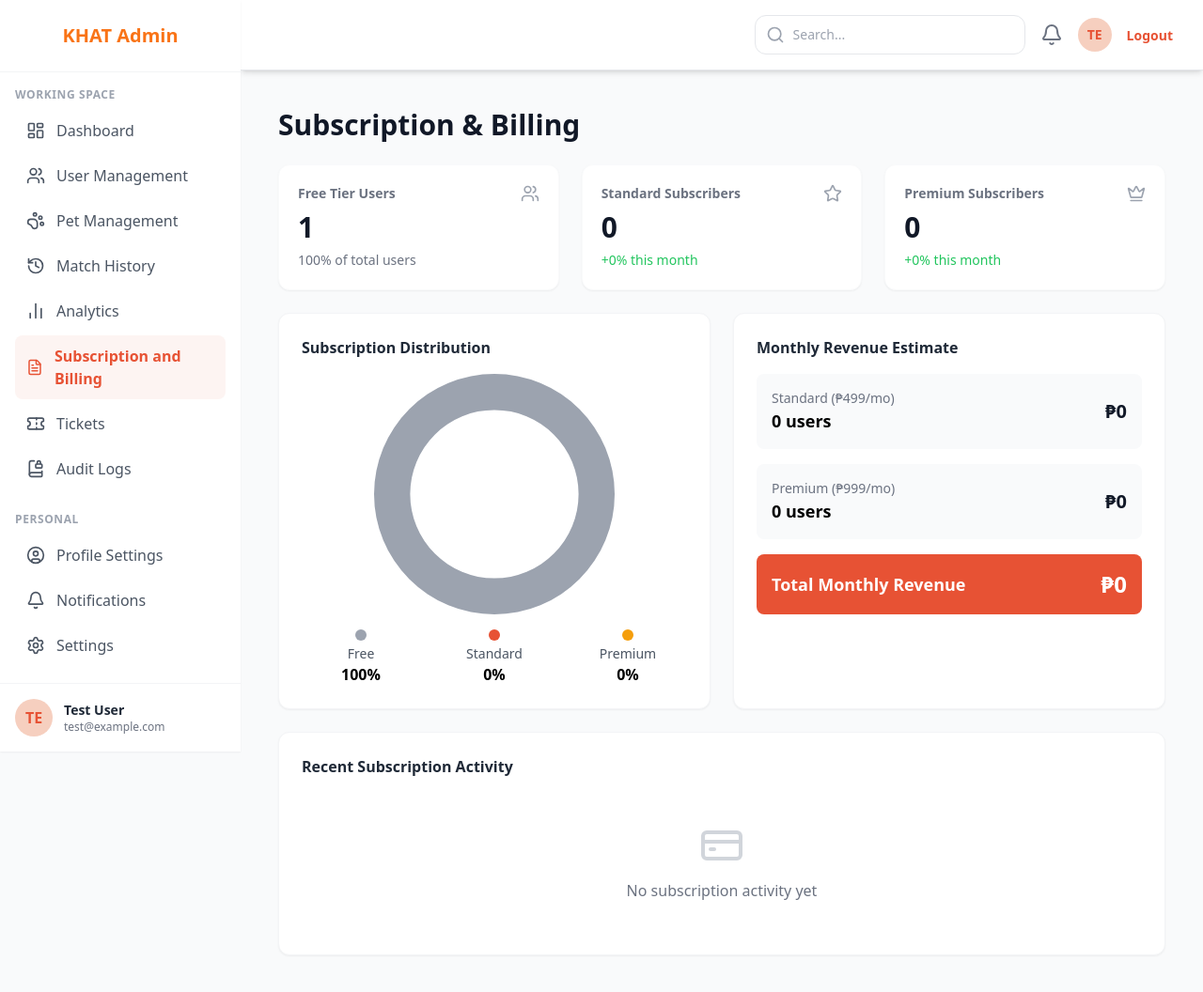
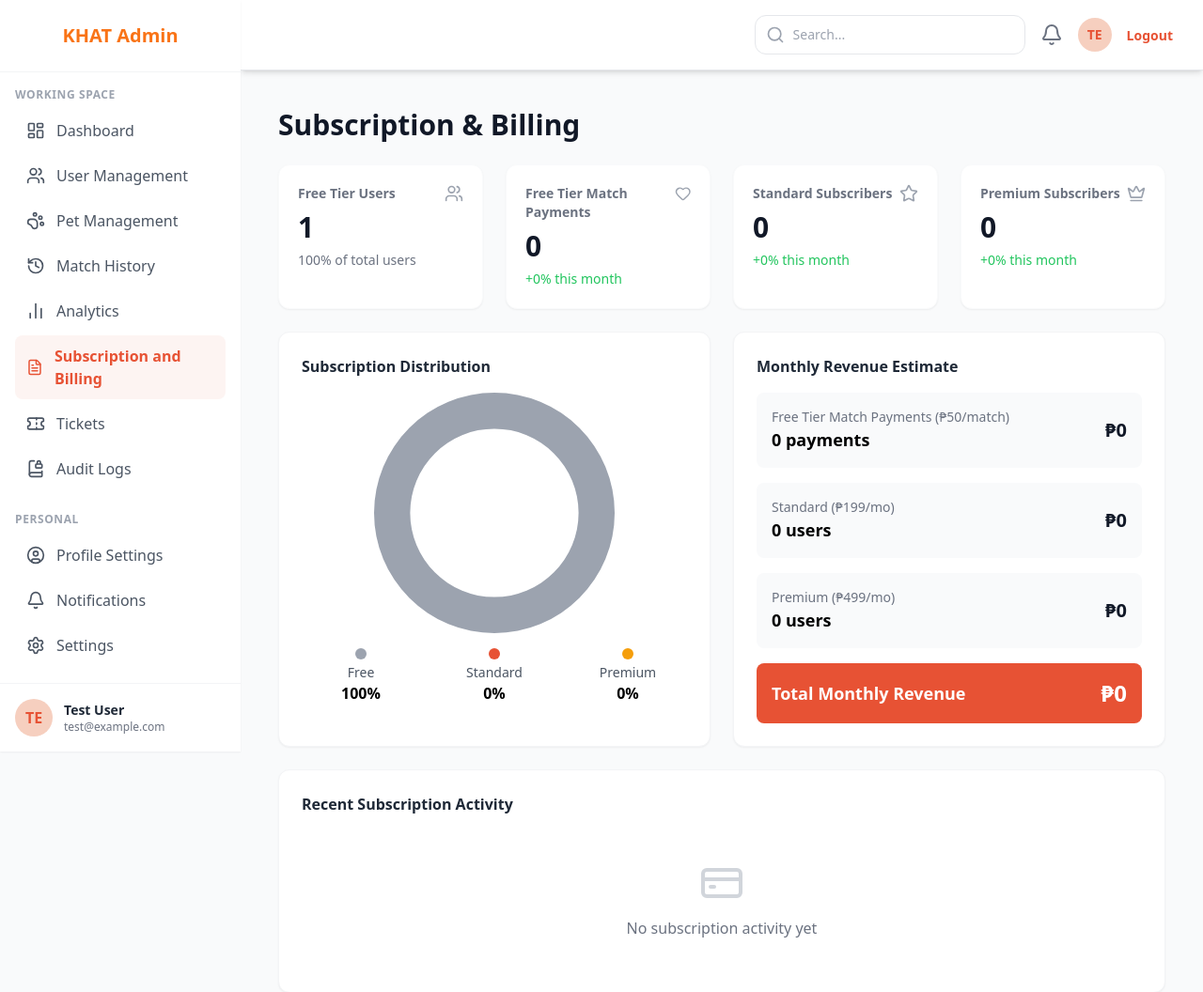
Before and after one commit to NissanAlGaib/KHAT, a Laravel app: page /admin/billing in a window 1280 px wide. Shown: the top 1056 px of the page at 94% size. Before the commit the page ends 1018 px from the top, so only its background shows below. Run offline with Laravel 12, Linux system fonts and the light colour scheme; a user stored in the database is signed in; data comes from the database, SQL or seed files in the repository; data that the repository does not hold is empty; some libraries are stand-ins or nearby versions.

Commit message:
Add free tier match request payment tracking to admin billing page
Co-authored-by: NissanAlGaib <232408160+NissanAlGaib@users.noreply.github.com>

```diff
--- a/backend/app/Http/Controllers/Admin/AdminController.php
+++ b/backend/app/Http/Controllers/Admin/AdminController.php
@@ -617,6 +617,23 @@ class AdminController extends Controller
             ? round((($premiumUsers - $premiumLastMonth) / $premiumLastMonth) * 100, 1)
             : 0;
 
+        // Match request payment statistics for free tier users
+        $matchRequestPayments = \App\Models\Payment::where('payment_type', \App\Models\Payment::TYPE_MATCH_REQUEST)
+            ->where('status', \App\Models\Payment::STATUS_PAID)
+            ->count();
+        $matchRequestRevenue = \App\Models\Payment::where('payment_type', \App\Models\Payment::TYPE_MATCH_REQUEST)
+            ->where('status', \App\Models\Payment::STATUS_PAID)
+            ->sum('amount');
+
+        // Growth calculations for match request payments
+        $matchRequestPaymentsLastMonth = \App\Models\Payment::where('payment_type', \App\Models\Payment::TYPE_MATCH_REQUEST)
+            ->where('status', \App\Models\Payment::STATUS_PAID)
+            ->where('paid_at', '<', $lastMonth)
+            ->count();
+        $matchRequestGrowth = $matchRequestPaymentsLastMonth > 0
+            ? round((($matchRequestPayments - $matchRequestPaymentsLastMonth) / $matchRequestPaymentsLastMonth) * 100, 1)
+            : 0;
+
         // Recent subscription changes
         $recentSubscriptions = User::whereNotNull('subscription_tier')
             ->where('subscription_tier', '!=', 'free')
@@ -628,7 +645,8 @@ class AdminController extends Controller
             'freeUsers', 'freePercentage',
             'standardUsers', 'standardPercentage', 'standardGrowth',
             'premiumUsers', 'premiumPercentage', 'premiumGrowth',
-            'totalUsers', 'recentSubscriptions'
+            'totalUsers', 'recentSubscriptions',
+            'matchRequestPayments', 'matchRequestRevenue', 'matchRequestGrowth'
         ));
     }
 
--- a/backend/resources/views/admin/billing.blade.php
+++ b/backend/resources/views/admin/billing.blade.php
@@ -5,7 +5,7 @@
 @section('content')
 <h1 class="text-3xl font-bold text-gray-900 mb-6">Subscription & Billing</h1>
 
-<div class="grid grid-cols-1 md:grid-cols-3 gap-6 mb-6">
+<div class="grid grid-cols-1 md:grid-cols-4 gap-6 mb-6">
     <div class="bg-white p-5 rounded-xl shadow-sm border border-gray-50">
         <div class="flex justify-between items-start mb-2">
             <span class="text-sm font-semibold text-gray-500">Free Tier Users</span>
@@ -13,6 +13,17 @@
         </div>
         <p class="text-3xl font-bold text-gray-900 mb-1">{{ number_format($freeUsers) }}</p>
         <span class="text-sm text-gray-500">{{ $freePercentage }}% of total users</span>
+    </div>
+
+    <div class="bg-white p-5 rounded-xl shadow-sm border border-gray-50">
+        <div class="flex justify-between items-start mb-2">
+            <span class="text-sm font-semibold text-gray-500">Free Tier Match Payments</span>
+            <i data-lucide="heart" class="w-5 h-5 text-gray-400"></i>
+        </div>
+        <p class="text-3xl font-bold text-gray-900 mb-1">{{ number_format($matchRequestPayments) }}</p>
+        <span class="text-sm {{ $matchRequestGrowth >= 0 ? 'text-green-500' : 'text-red-500' }} font-medium">
+            {{ $matchRequestGrowth >= 0 ? '+' : '' }}{{ $matchRequestGrowth }}% this month
+        </span>
     </div>
 
     <div class="bg-white p-5 rounded-xl shadow-sm border border-gray-50">
@@ -70,21 +81,28 @@
         <div class="space-y-4">
             <div class="flex justify-between items-center p-4 bg-gray-50 rounded-lg">
                 <div>
-                    <p class="text-sm text-gray-500">Standard (₱499/mo)</p>
-                    <p class="text-lg font-bold">{{ number_format($standardUsers) }} users</p>
+                    <p class="text-sm text-gray-500">Free Tier Match Payments (₱50/match)</p>
+                    <p class="text-lg font-bold">{{ number_format($matchRequestPayments) }} payments</p>
                 </div>
-                <p class="text-xl font-bold text-gray-900">₱{{ number_format($standardUsers * 499) }}</p>
+                <p class="text-xl font-bold text-gray-900">₱{{ number_format($matchRequestRevenue) }}</p>
             </div>
             <div class="flex justify-between items-center p-4 bg-gray-50 rounded-lg">
                 <div>
-                    <p class="text-sm text-gray-500">Premium (₱999/mo)</p>
+                    <p class="text-sm text-gray-500">Standard (₱199/mo)</p>
+                    <p class="text-lg font-bold">{{ number_format($standardUsers) }} users</p>
+                </div>
+                <p class="text-xl font-bold text-gray-900">₱{{ number_format($standardUsers * 199) }}</p>
+            </div>
+            <div class="flex justify-between items-center p-4 bg-gray-50 rounded-lg">
+                <div>
+                    <p class="text-sm text-gray-500">Premium (₱499/mo)</p>
                     <p class="text-lg font-bold">{{ number_format($premiumUsers) }} users</p>
                 </div>
-                <p class="text-xl font-bold text-gray-900">₱{{ number_format($premiumUsers * 999) }}</p>
+                <p class="text-xl font-bold text-gray-900">₱{{ number_format($premiumUsers * 499) }}</p>
             </div>
             <div class="flex justify-between items-center p-4 bg-[#E75234] rounded-lg text-white">
                 <p class="text-lg font-semibold">Total Monthly Revenue</p>
-                <p class="text-2xl font-bold">₱{{ number_format(($standardUsers * 499) + ($premiumUsers * 999)) }}</p>
+                <p class="text-2xl font-bold">₱{{ number_format($matchRequestRevenue + ($standardUsers * 199) + ($premiumUsers * 499)) }}</p>
             </div>
         </div>
     </div>
```
